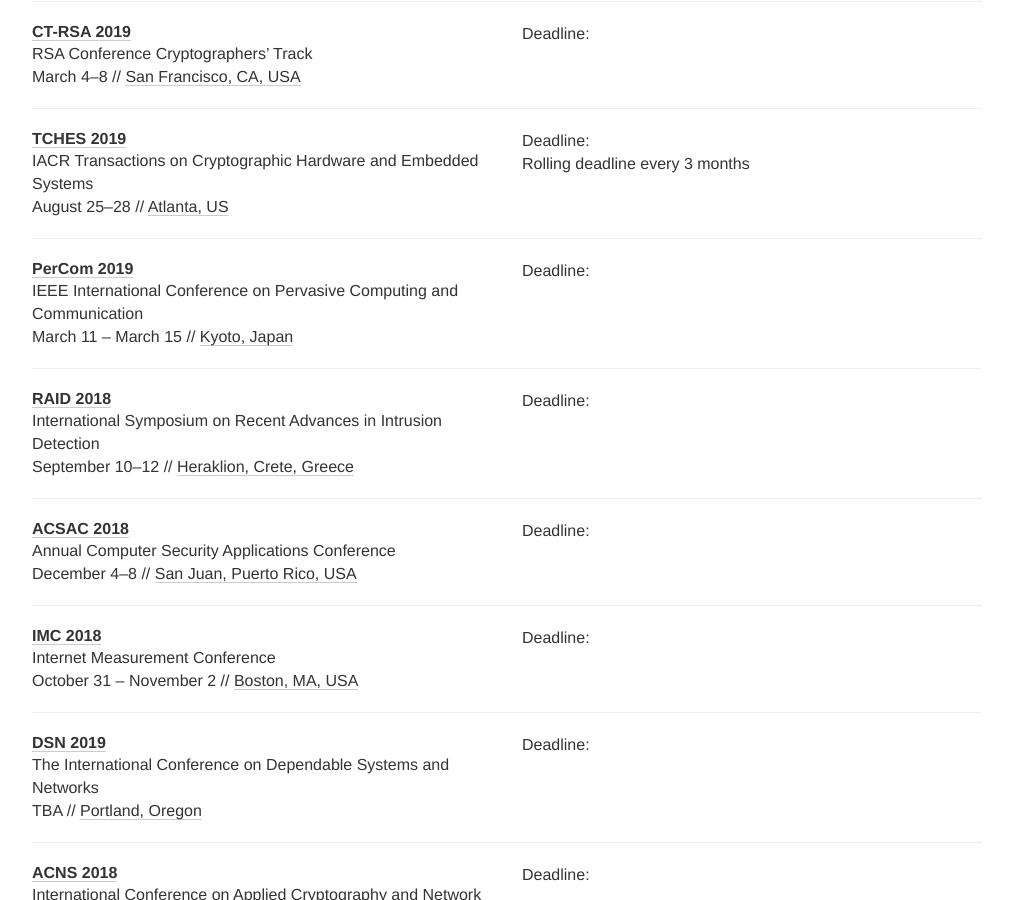
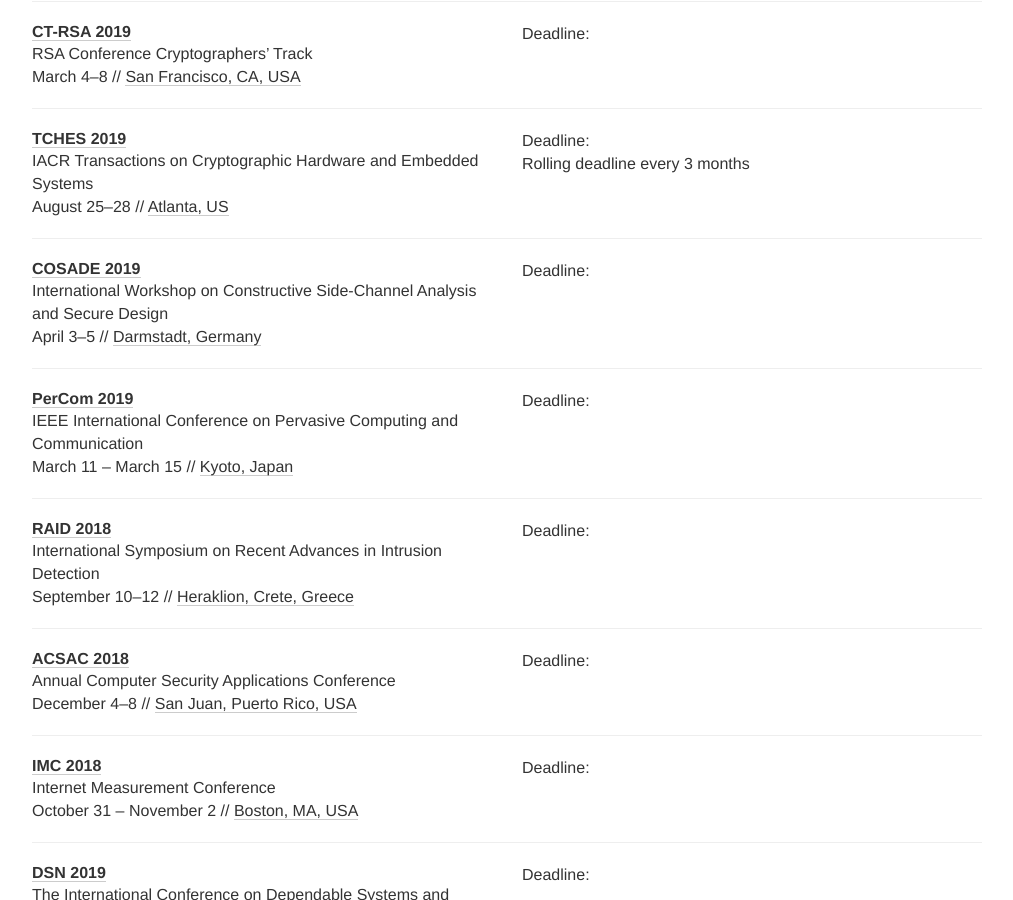
Before and after one commit to sec-deadlines/sec-deadlines.github.io, a Jekyll site: the page built from index.html, in a window 1280 px wide and 900 px high, scrolled down 1951 px. Shown: the whole window, without its empty margins (133-1146 px from the left). Built offline with Jekyll 4.4.1, drawn with Linux system fonts in a browser that asks for light colours; nearby versions of some CDN libraries; comment, search, counter and statistics services are not loaded.

Commit message:
Update conferences.yml

```diff
--- a/_data/conferences.yml
+++ b/_data/conferences.yml
@@ -193,6 +193,15 @@
   place: Atlanta, US
   tags: [SEC, CRYPTO]
 
+- name: COSADE
+  description: International Workshop on Constructive Side-Channel Analysis and Secure Design
+  year: 2019
+  link: http://cosade.org/
+  deadline: "2018-12-01 23:59"
+  date: April 3-5
+  place: Darmstadt, Germany
+  tags: [SEC, CRYPTO]
+
 # Networks and systems, applications
 
 - name: PerCom
```
